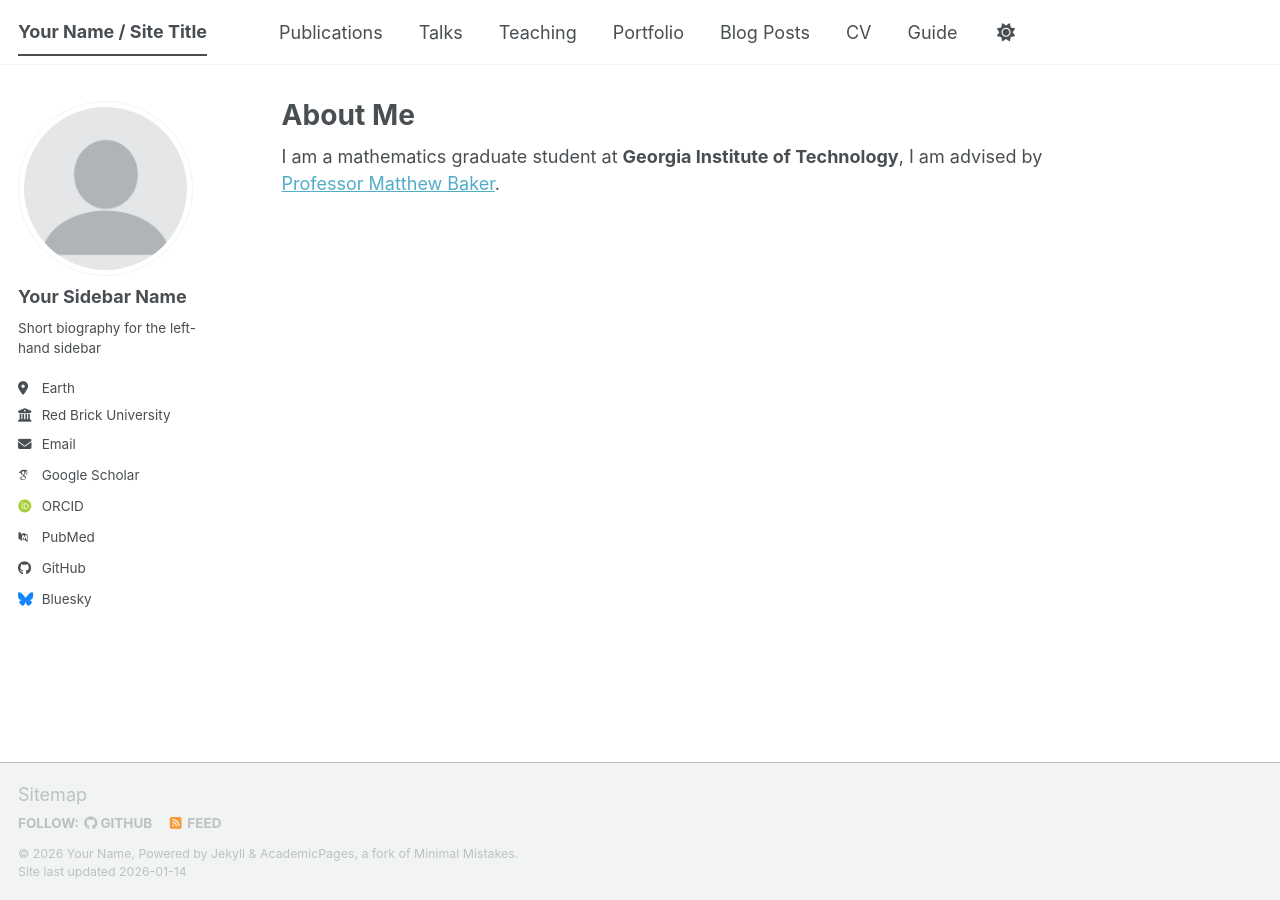
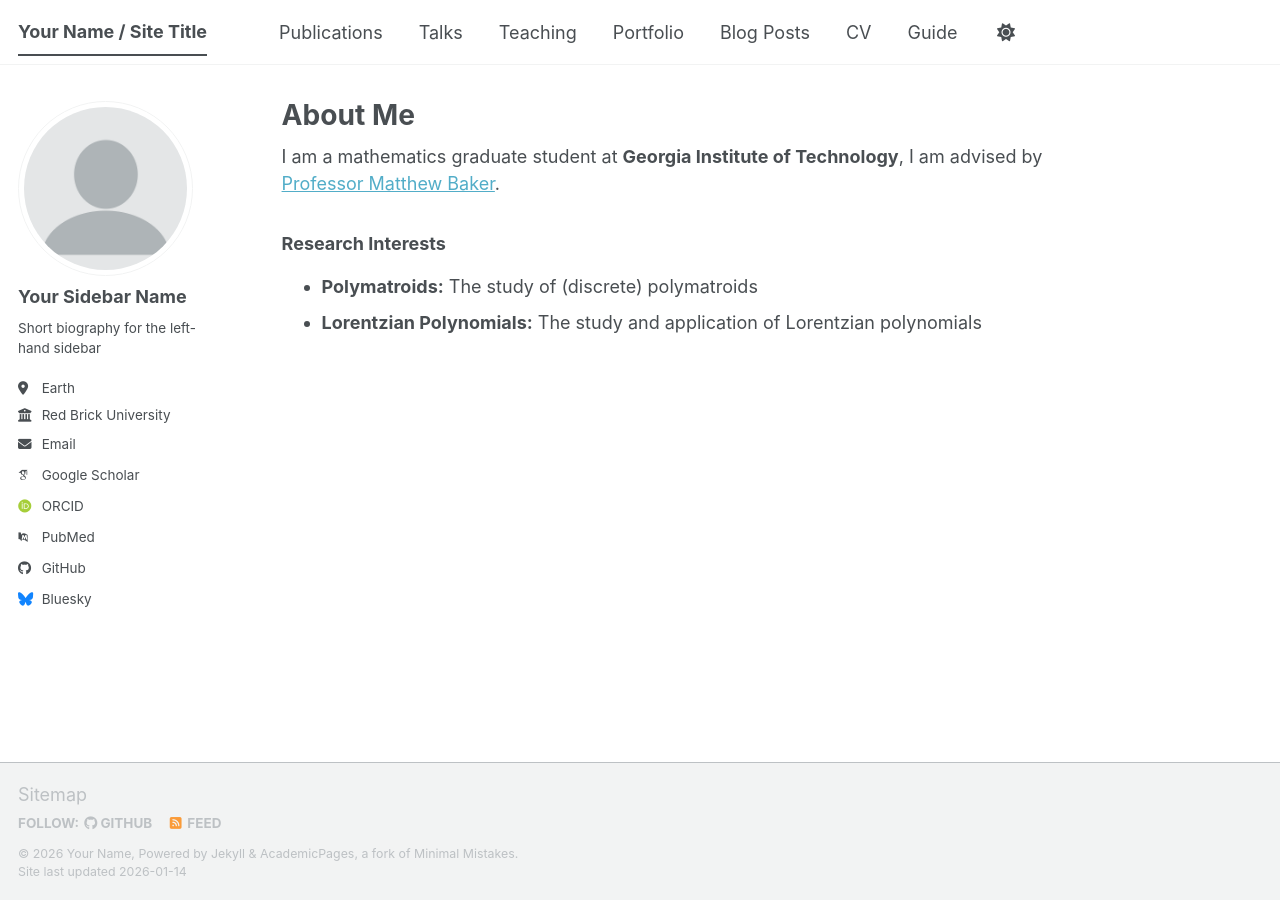
Before and after one commit to aripomeranz/aripomeranz, a Jekyll site: the page built from _pages/about.md, in a window 1280 px wide. Built offline with Jekyll 4.4.1, drawn with Linux system fonts in a browser that asks for light colours; some web fonts are replaced; a script bundle is joined from its source files by our own code; library files that are not in the unit come from our copies.

Commit message:
Update about.md

```diff
--- a/_pages/about.md
+++ b/_pages/about.md
@@ -1,10 +1,16 @@
 ---
 permalink: /
 title: "About Me"
+excerpt: "About me"
 author_profile: true
 redirect_from:
   - /about/
   - /about.html
 ---
 
+
 I am a mathematics graduate student at **Georgia Institute of Technology**, I am advised by [Professor Matthew Baker](https://sites.google.com/view/mattbakermath/home/).
+
+### Research Interests
+* **Polymatroids:** The study of (discrete) polymatroids
+* **Lorentzian Polynomials:** The study and application of Lorentzian polynomials
```
